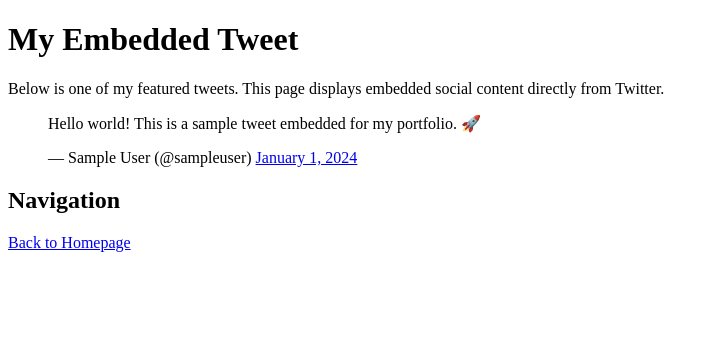
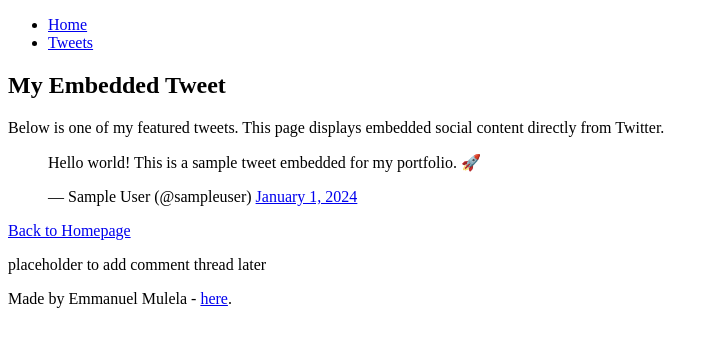
Before and after one commit to Mulela001core/My_First_Portfolio, a plain HTML site: page html_basic/tweets.html in a window 1280 px wide. Shown: the whole page, without its empty margins (0-719 px from the left). Drawn offline with Linux system fonts and the light colour scheme.

Commit message:
Revise tweets.html layout and content
Updated the structure and content of the tweets page, including navigation and footer.

```diff
--- a/html_basic/tweets.html
+++ b/html_basic/tweets.html
@@ -1,29 +1,42 @@
 <!DOCTYPE html>
 <html lang="en">
 <head>
-  <meta charset="UTF-8" />
-  <meta name="viewport" content="width=device-width, initial-scale=1.0" />
-  <title>My Tweets Page</title>
+  <meta charset="UTF-8">
+  <meta name="viewport" content="width=device-width, initial-scale=1.0">
+  <title>My Tweets</title>
 </head>
 <body>
+  <header>
+    <ul>
+      <li><a href="index.html">Home</a></li>
+      <li><a href="tweets.html">Tweets</a></li>
+    </ul>
+  </header>
+
+  <main>
+    <article>
       <h1>My Embedded Tweet</h1>
 
       <p>Below is one of my featured tweets. This page displays embedded social content directly from Twitter.</p>
 
-  <!-- Example embedded tweet -->
+      <!-- Embedded Tweet -->
       <blockquote class="twitter-tweet">
         <p lang="en" dir="ltr">Hello world! This is a sample tweet embedded for my portfolio. 🚀</p>
-    &mdash; Sample User (@sampleuser)
+        — Sample User (@sampleuser)
         <a href="https://twitter.com/sampleuser/status/1234567890000000000">January 1, 2024</a>
       </blockquote>
       <script async src="https://platform.twitter.com/widgets.js" charset="utf-8"></script>
 
-  <h2>Navigation</h2>
+      <p><a href="index.html">Back to Homepage</a></p>
+    </article>
 
-  <!-- Link back to homepage -->
-  <p>
-    <a href="index.html">Back to Homepage</a>
-  </p>
+    <aside>
+      <p>placeholder to add comment thread later</p>
+    </aside>
+  </main>
 
+  <footer>
+    <p>Made by Emmanuel Mulela - <a href="https://www.alxafrica.com" target="_blank">here</a>.</p>
+  </footer>
 </body>
 </html>
```
Lines whose indentation alone changed are shown as unchanged.
